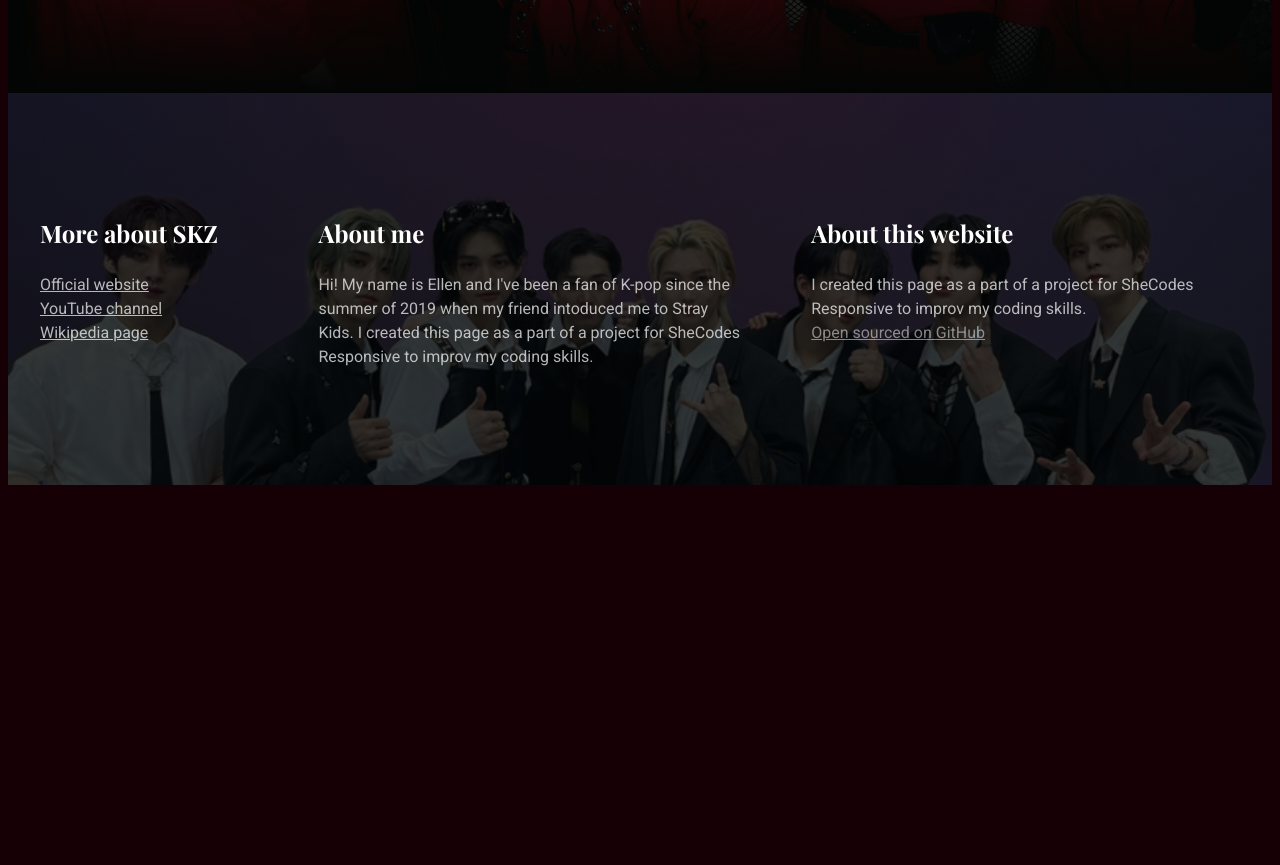
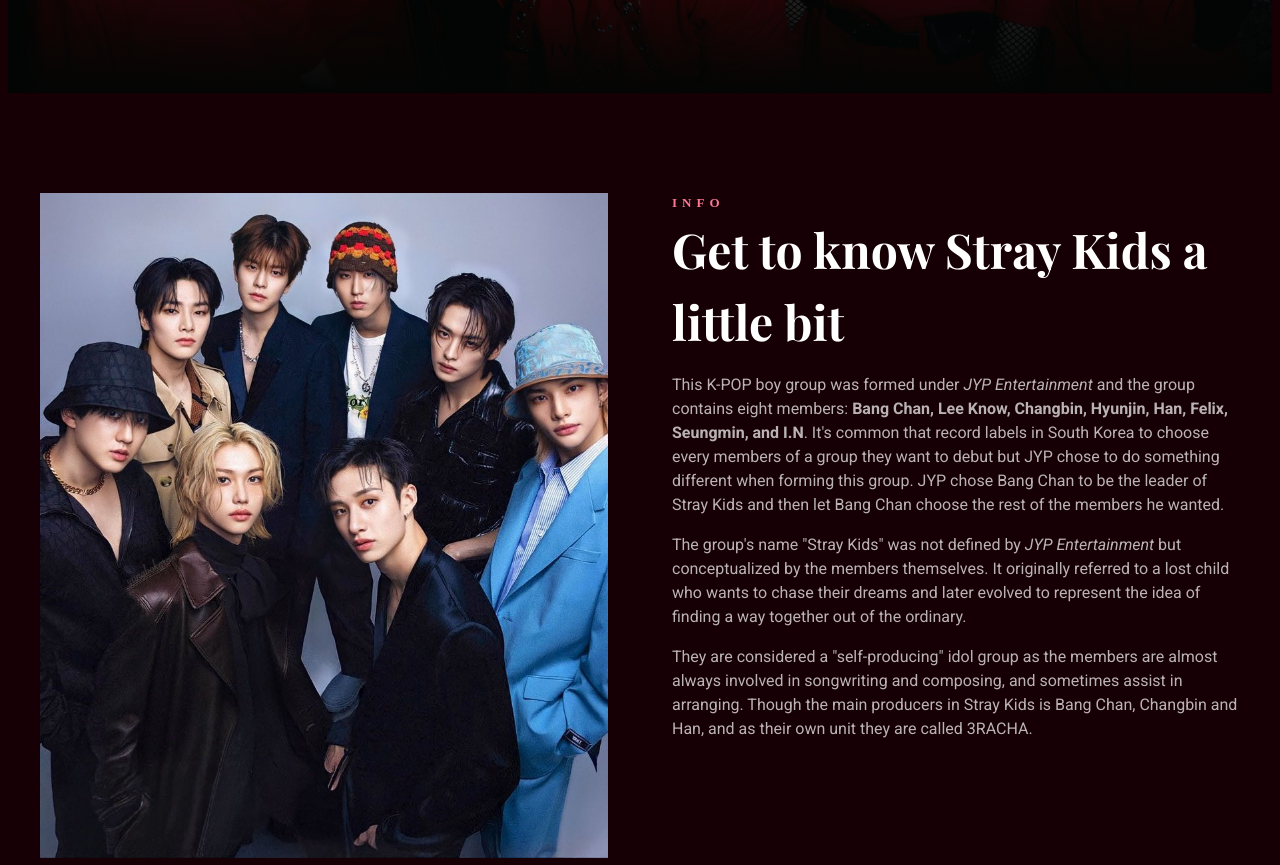
Before and after one commit to Lengi/artist-project, a plain HTML site: page index.html in a window 1280 px wide. Shown: the part 664-1529 px from the top of the page. Before the commit the page ends 1157 px from the top, so only its background shows below. Drawn offline with nearby package versions, Linux system fonts and the light colour scheme; a web font is replaced by a local one.

Commit message:
Created and styled an info section

```diff
--- a/index.html
+++ b/index.html
@@ -22,8 +22,47 @@
         <h2>K-POP boy-group</h2>
         <a href="#more">LEARN MORE</a>
       </header>
+      <main>
+        <section class="grid grid-2-columns">
+          <div>
+            <img src="images/SKZ-1.png" alt="group photo of Stray Kids" />
+          </div>
+          <div>
+            <h2>INFO</h2>
+            <h3>Get to know Stray Kids a little bit</h3>
+            <p>
+              This K-POP boy group was formed under
+              <em>JYP Entertainment</em> and the group contains eight members:
+              <strong
+                >Bang Chan, Lee Know, Changbin, Hyunjin, Han, Felix, Seungmin,
+                and I.N</strong
+              >. It's common that record labels in South Korea to choose every
+              members of a group they want to debut but JYP chose to do
+              something different when forming this group. JYP chose Bang Chan
+              to be the leader of Stray Kids and then let Bang Chan choose the
+              rest of the members he wanted.
+            </p>
+            <p>
+              The group's name "Stray Kids" was not defined by
+              <em>JYP Entertainment</em> but conceptualized by the members
+              themselves. It originally referred to a lost child who wants to
+              chase their dreams and later evolved to represent the idea of
+              finding a way together out of the ordinary.
+            </p>
+            <p>
+              They are considered a "self-producing" idol group as the members
+              are almost always involved in songwriting and composing, and
+              sometimes assist in arranging. Though the main producers in Stray
+              Kids is Bang Chan, Changbin and Han, and as their own unit they
+              are called 3RACHA.
+            </p>
+          </div>
+        </section>
+        <section></section>
+        <section></section>
+      </main>
       <footer>
-        <section class="grid">
+        <section class="grid grid-3-columns-with-first-narrow">
           <div>
             <h3>More about SKZ</h3>
 
--- a/src/styles.css
+++ b/src/styles.css
@@ -14,13 +14,21 @@ body {
 
 .grid {
   display: grid;
+  grid-gap: 64px;
+}
+
+.grid-2-columns {
+  grid-template-columns: 1fr 1fr;
+}
+
+.grid-3-columns-with-first-narrow {
   grid-template-columns: 1fr 2fr 2fr;
-  grid-gap: 64px;
 }
 
 section {
   max-width: 1200px;
   margin: 0 auto;
+  padding: 100px 0;
 }
 
 header {
@@ -80,13 +88,48 @@ header a {
   margin-top: 10px;
 }
 
+img {
+  max-width: 100%;
+}
+
+main {
+  color: white;
+}
+
+main h2 {
+  font-family: Poppins;
+  font-size: 13px;
+  font-weight: 700;
+  line-height: 1.5;
+  letter-spacing: 5px;
+  text-align: left;
+  color: #fc7794;
+  margin: 0;
+}
+
+main h3 {
+  font-family: var(--main-font);
+  font-size: 48px;
+  font-weight: 700;
+  line-height: 1.5;
+  text-align: left;
+  margin: 0;
+}
+
+main p {
+  font-family: var(--basic-font);
+  font-size: 16px;
+  font-weight: 400;
+  line-height: 1.5;
+  opacity: 0.7;
+}
+
 footer {
   color: white;
   background-image: linear-gradient(rgba(2, 4, 3, 0.8), rgba(2, 4, 3, 0.8)),
     url(../images/SKZ-6.png);
   background-repeat: no-repeat;
   background-size: cover;
-  padding: 100px 0;
 }
 
 footer h3 {
@@ -145,4 +188,12 @@ footer a {
   footer h3 {
     font-size: 18px;
   }
+  .grid {
+    grid-template-columns: 1fr;
+    grid-gap: 32px;
+  }
+
+  section {
+    padding: 30px;
+  }
 }
```
